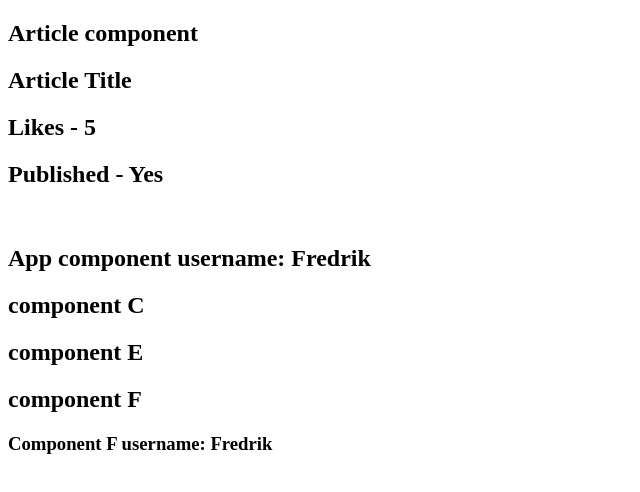
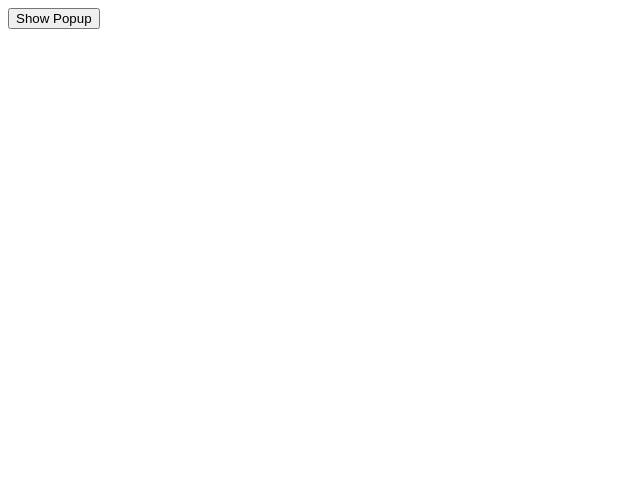
Before and after one commit to SanazBHMN/vue-3, a Vue app: page / in a window 1280 px wide. Shown: the top 492 px of the page, without its empty margins (0-640 px from the left). Built offline with nearby package versions, Linux system fonts and the light colour scheme.

Commit message:
custom events

```diff
--- a/src/App.vue
+++ b/src/App.vue
@@ -4,23 +4,26 @@
   <Greet name="Marina" role="marketing specialist" />
   <Greet :name="name" :role="role" /> -->
 
-  <Article
+  <!-- <Article
     id="my-article"
     title="Article Title"
     :likes="5"
     :isPublished="true"
-  />
+  /> -->
 
-  <br />
+  <!-- <br /> -->
 
-  <h2>App component username: {{ name }}</h2>
-  <ComponentC />
+  <!-- <h2>App component username: {{ name }}</h2>
+  <ComponentC /> -->
+  <button @click="showPopup = true">Show Popup</button>
+  <Popup v-show="showPopup" @close="closePopup" />
 </template>
 
 <script>
 import Greet from "./components/Greet.vue";
 import Article from "./components/Article.vue";
 import ComponentC from "./components/ComponentC.vue";
+import Popup from "./components/Popup.vue";
 
 export default {
   name: "App",
@@ -28,12 +31,20 @@
     Greet,
     Article,
     ComponentC,
+    Popup,
   },
   data() {
     return {
       name: "Fredrik",
       role: "CEO",
+      showPopup: false,
     };
+  },
+  methods: {
+    closePopup(name) {
+      this.showPopup = false;
+      console.log("Name: ", name);
+    },
   },
   provide() {
     return {
--- /dev/null
+++ b/src/components/Popup.vue
@@ -0,0 +1,15 @@
+<template>
+  <div>
+    <h2>This is a popup</h2>
+    <button @click="$emit('close', 'Sanaz')">Close Popup</button>
+  </div>
+</template>
+
+<script>
+export default {
+  name: "Popup",
+  emits: ["close"],
+};
+</script>
+
+<style scoped></style>
```
